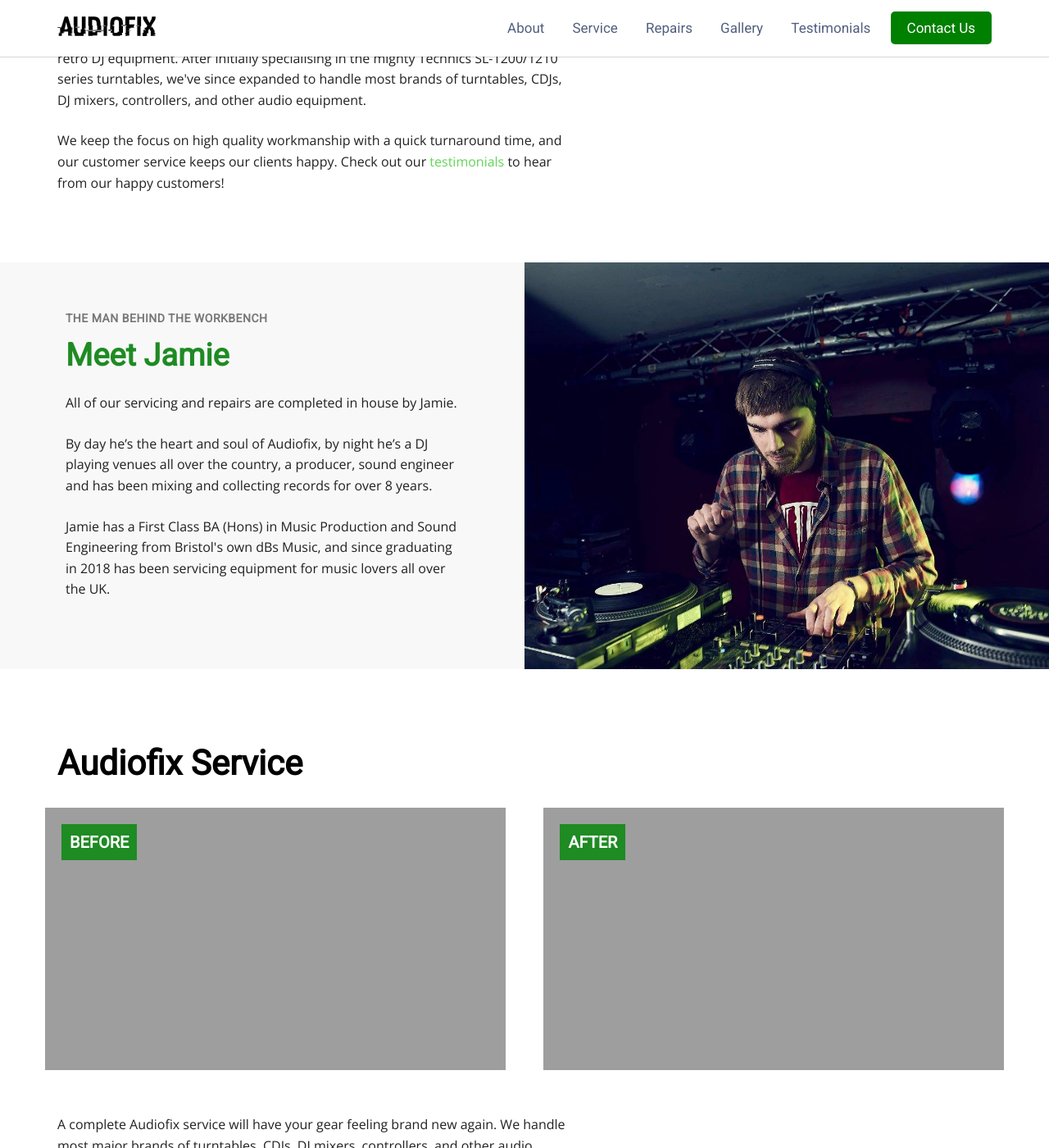
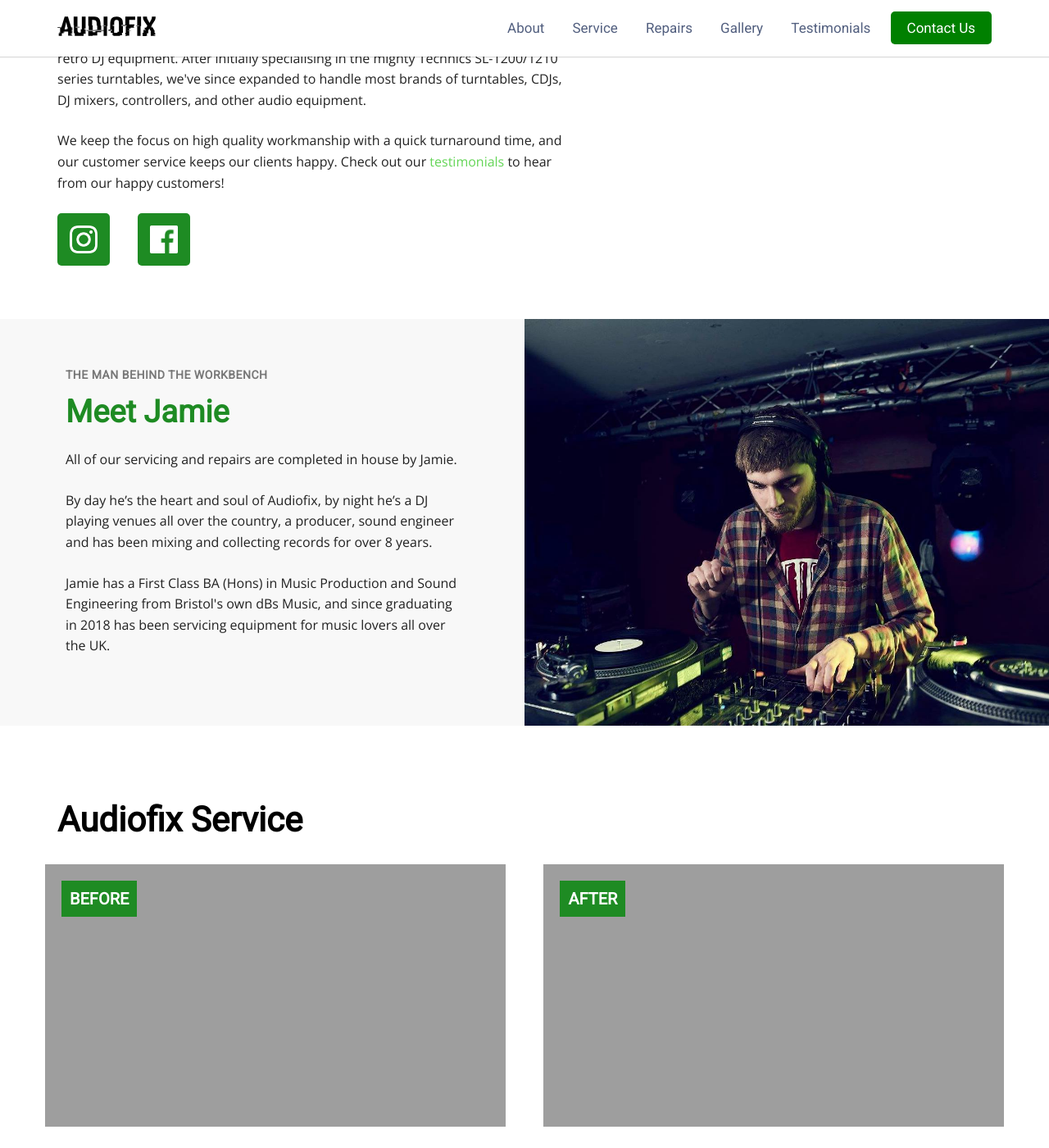
Before and after one commit to audiofix/audiofix.github.co, a Jekyll site: the page built from index.html, in a window 1280 px wide and 1400 px high, scrolled down 780 px. Shown: the whole window at 82% size. Built offline with Jekyll 4.4.1, drawn with Linux system fonts in a browser that asks for light colours.

Commit message:
Improves icons

```diff
--- a/_includes/footer.html
+++ b/_includes/footer.html
@@ -4,7 +4,7 @@
     <div class="footer-content">
       <div class="footer-column column-left">
         <a href={{ "/" | prepend: site.url }}>
-          <img src={{ "/assets/img/full_logo.svg" | prepend: site.url }} alt="Alan Mead. Coach, Trainer" />
+          <img class="logo" src={{ "/assets/img/full_logo.svg" | prepend: site.url }} alt="Alan Mead. Coach, Trainer" />
         </a>
       </div>
       <div class="footer-column column-middle">
@@ -16,6 +16,8 @@
         <li><a class="btn" href="#contact" class="smooth-scroll">Contact Us</a></li>
       </div>
       <div class="footer-column column-right footer-footer">
+        <a class="icon_bg" href="https://www.instagram.com/audiofixbristol/" target="_blank"><img class="social_icons" src="./assets/img/ig_icon.png"></a>
+        <a class="icon_bg" href="https://www.facebook.com/pg/AudiofixBristol/" target="_blank"><img class="social_icons" src="./assets/img/fb_icon.png"></a>
         <p>Header photo by <a href="https://www.facebook.com/DirtySouthPhotography/" target="_blank">Dirty South Photography</a>.</p>
         <p>Jamie photo by <a href="https://www.facebook.com/Bubimages/" target="_blank">Bubimages</a>.</p>
 
--- a/_sass/_footer.scss
+++ b/_sass/_footer.scss
@@ -9,8 +9,16 @@
     justify-content: space-between;
     flex-wrap: wrap;
     margin-bottom: 30px;
-    img {
+    .logo {
       max-width: 180px;
+    }
+    .icon_bg {
+      margin-left: 15px;
+      margin-right: 15px;
+      max-width: 55px;
+      @include for-tablet-landscape-up {
+        margin-left: 0;
+      }
     }
     .footer-column {
       flex: 0 0 100%;
--- a/_sass/_layout.scss
+++ b/_sass/_layout.scss
@@ -92,6 +92,10 @@
   padding-top: 60px;
   @include for-tablet-landscape-up {
     padding-bottom: 60px;
+  }
+  .icon_bg {
+    margin-left: 15px;
+    margin-right: 15px;
   }
 }
 #jamie {
--- a/index.html
+++ b/index.html
@@ -19,6 +19,8 @@ layout: default
     <h2>About Audiofix</h2>
     <p>Audiofix is the South West's premier service and repair centre for both modern and retro DJ equipment. After initially specialising in the mighty Technics SL-1200/1210 series turntables, we've since expanded to handle most brands of turntables, CDJs, DJ mixers, controllers, and other audio equipment.</p>
     <p>We keep the focus on high quality workmanship with a quick turnaround time, and our customer service keeps our clients happy. Check out our <a href="#testimonials" class="smooth-scroll">testimonials</a> to hear from our happy customers!</p>
+    <a class="icon_bg" href="https://www.instagram.com/audiofixbristol/" target="_blank"><img class="social_icons" src="./assets/img/ig_icon.png"></a>
+    <a class="icon_bg" href="https://www.facebook.com/pg/AudiofixBristol/" target="_blank"><img class="social_icons" src="./assets/img/fb_icon.png"></a>
   </div>
 
 </section>
```
Also changed, not shown: 5 other files.
